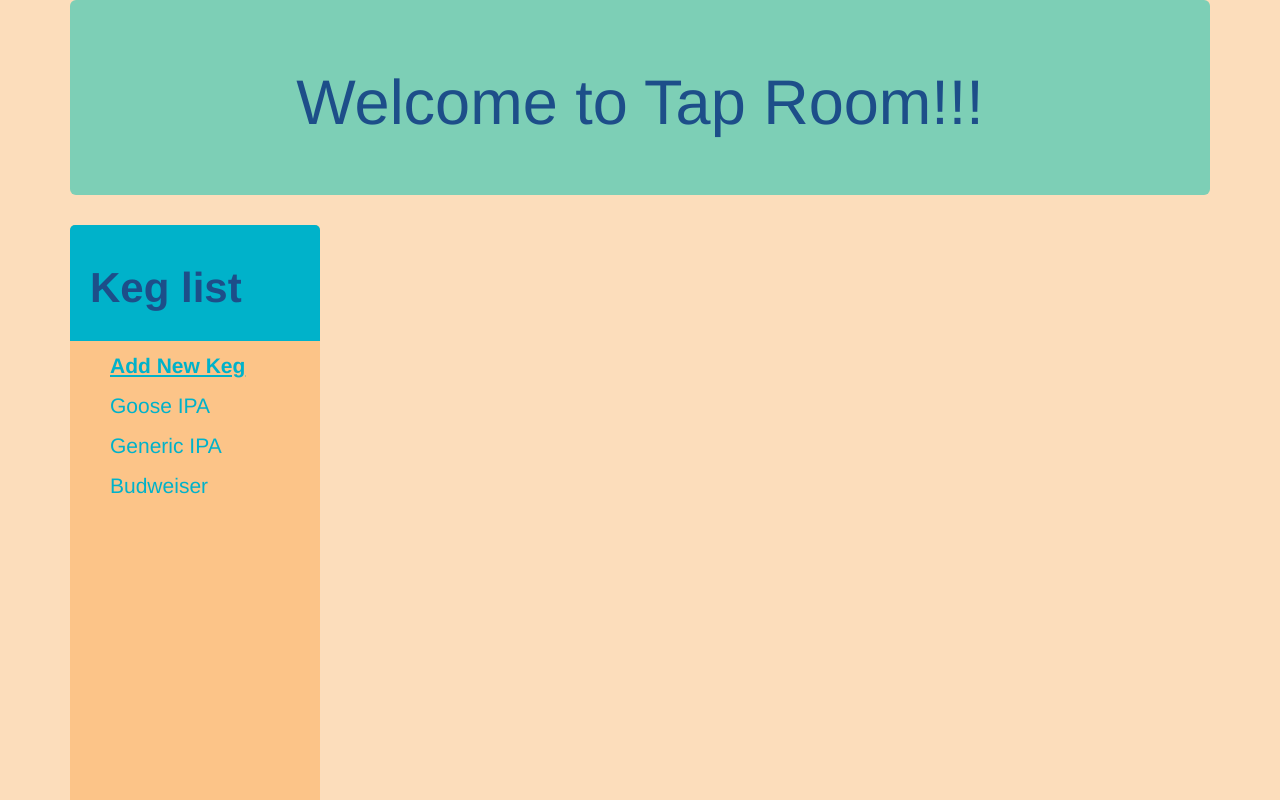
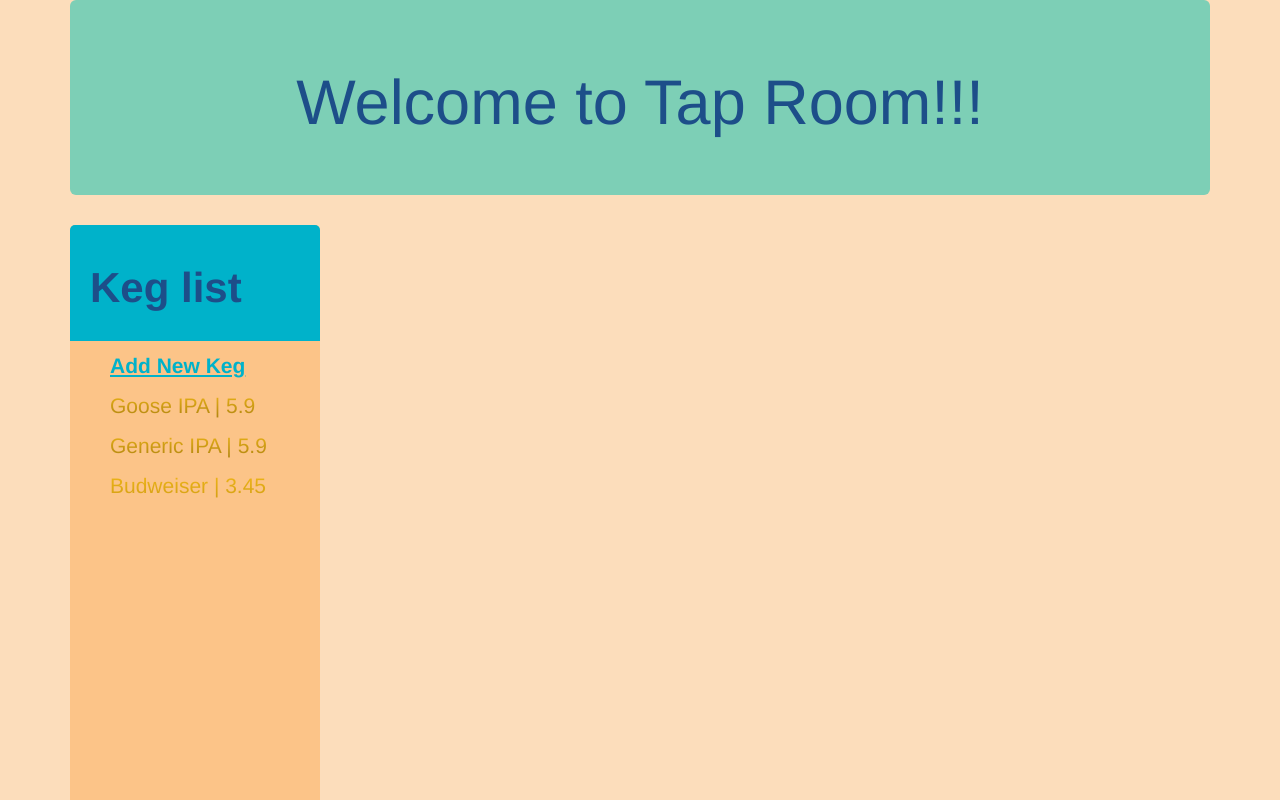
Before and after one commit to masenmatthews/Angular-JS_TapRoom, an Angular app: page / in a window 1280 px wide. Shown: the top 800 px of the page. Built offline with nearby package versions, Linux system fonts and the light colour scheme.

Commit message:
add CSS styling to sidebar items

```diff
--- a/src/app/keg-list/keg-list.component.css
+++ b/src/app/keg-list/keg-list.component.css
@@ -7,6 +7,34 @@ li {
   font-size: 1.50em;
   cursor: pointer;
 }
+
+.abv1 {
+  background: -webkit-linear-gradient(#f2b818, #d19e14);
+  -webkit-background-clip: text;
+  -webkit-text-fill-color: transparent;
+}
+
+.abv2 {
+  background: -webkit-linear-gradient(#f2b818, #cc9616);
+  -webkit-background-clip: text;
+  -webkit-text-fill-color: transparent;
+}
+.abv3 {
+  background: -webkit-linear-gradient(#f2b818, #a87f10);
+  -webkit-background-clip: text;
+  -webkit-text-fill-color: transparent;
+}
+.abv4 {
+  background: -webkit-linear-gradient(#f2b818, #72570b);
+  -webkit-background-clip: text;
+  -webkit-text-fill-color: transparent;
+}
+.abv5 {
+  background: -webkit-linear-gradient(#f2b818, #4c3a07);
+  -webkit-background-clip: text;
+  -webkit-text-fill-color: transparent;
+}
+
 
 #sidebar {
   border-radius: 5px 5px 0 0;
--- a/src/app/keg-list/keg-list.component.html
+++ b/src/app/keg-list/keg-list.component.html
@@ -6,7 +6,28 @@
   </div>
   <ul>
     <li id="show-form" (click)="displayForm()">Add New Keg</li>
-    <li *ngFor="let currentKeg of childKegList" (click)="kegClicked(currentKeg)">{{currentKeg.name}}
-    </li>
+    <div *ngFor="let currentKeg of childKegList">
+      <div *ngIf="currentKeg.abv < 5; then light"></div>
+      <div *ngIf="currentKeg.abv >= 5 && currentKeg.abv < 8; then darker"></div>
+      <div *ngIf="currentKeg.abv > 8; then darkest"></div>
+
+      <!-- <li class="abv1" (click)="kegClicked(currentKeg)">{{currentKeg.name}} | {{currentKeg.abv}}
+      </li> -->
+
+      <ng-template #light><li class="abv1" (click)="kegClicked(currentKeg)">{{currentKeg.name}} | <span ng-style=".abv1">{{currentKeg.abv}}</span>
+      </li></ng-template>
+      <ng-template #darker><li class="abv3" (click)="kegClicked(currentKeg)">{{currentKeg.name}} | <span ng-style=".abv3">{{currentKeg.abv}}</span>
+      </li></ng-template>
+      <ng-template #darkest><li class="abv5" (click)="kegClicked(currentKeg)">{{currentKeg.name}} | <span ng-style=".abv5">{{currentKeg.abv}}</span>
+      </li></ng-template>
+
+    </div>
+<!--
+
+      <ng-template #darker ngIf="currentKeg.abv >= 5 && currentKeg.abv < 7"><li class="abv3" (click)="kegClicked(currentKeg)">{{currentKeg.name}} | <span ng-style=".abv3">{{currentKeg.abv}}</span>
+      </li></ng-template>
+      <ng-template #darkest><li class="abv5" (click)="kegClicked(currentKeg)">{{currentKeg.name}} | <span ng-style=".abv3">{{currentKeg.abv}}</span>
+      </li></ng-template> -->
+    <!-- </div> -->
   </ul>
 </nav>
```
Also changed, not shown: 1 other file (tests, documents, lock files or other folders).
